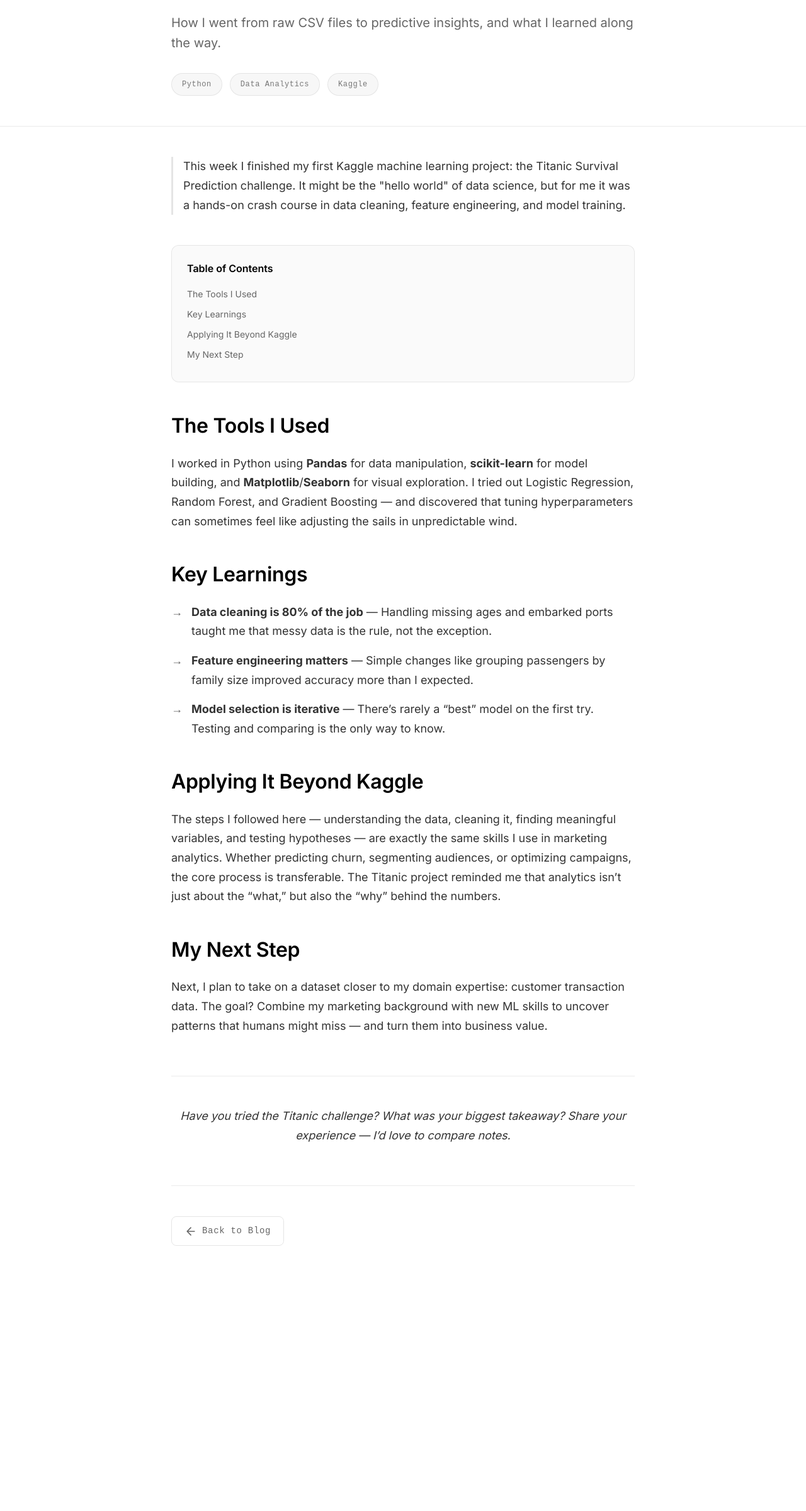
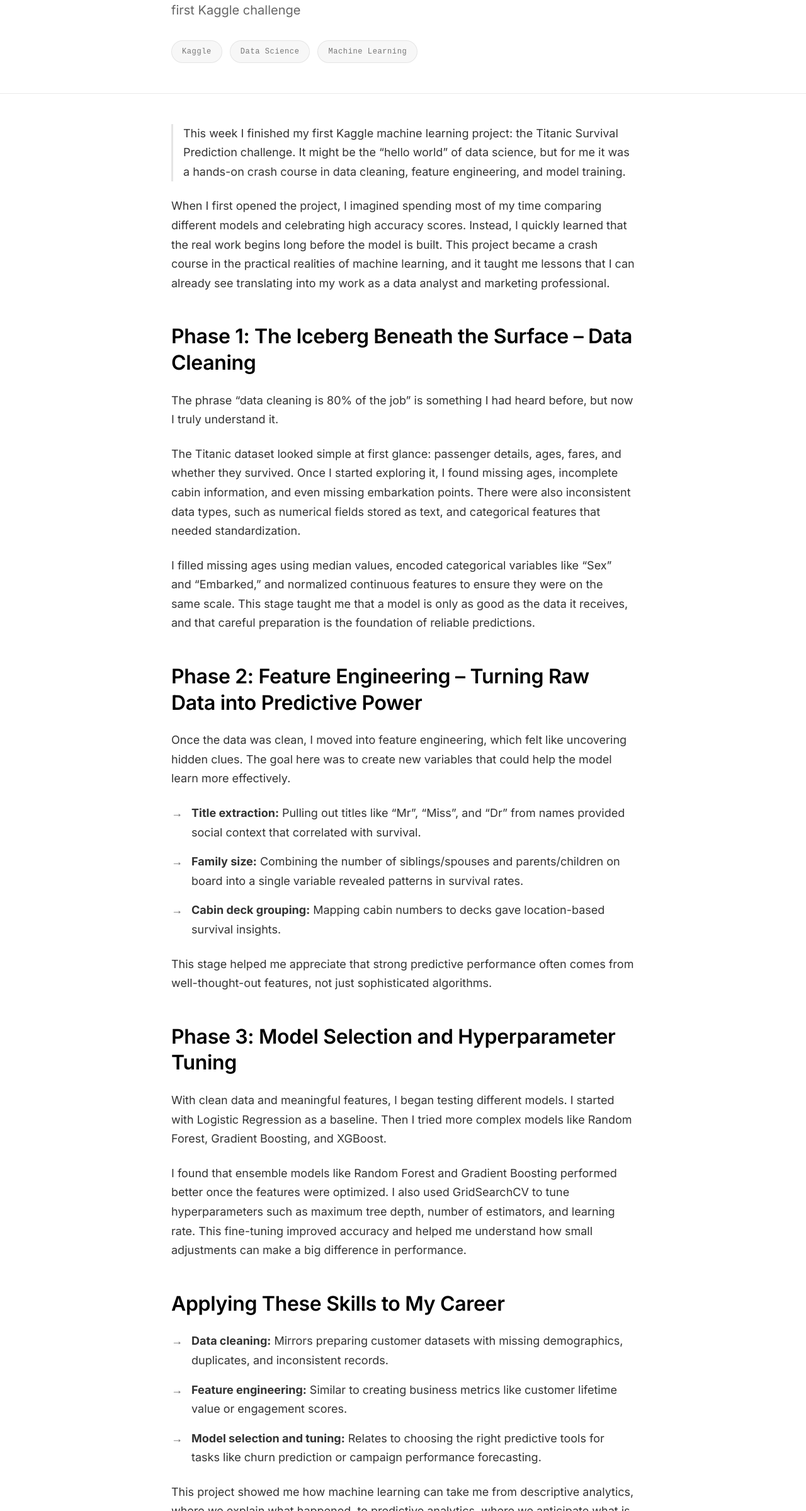
Before and after one commit to kylelcc/kylelcc.github.io, a plain HTML site: page blog/blog-post-1.html in a window 1280 px wide. Shown: the part 401-2800 px from the top of the page at 63% size. Before the commit the page ends 2443 px from the top, so only its background shows below. Drawn offline with nearby package versions, Linux system fonts and the light colour scheme; a web font is replaced by a local one.

Commit message:
Update blog-post-1.html

```diff
--- a/blog/blog-post-1.html
+++ b/blog/blog-post-1.html
@@ -3,7 +3,7 @@
 <head>
   <meta charset="UTF-8" />
   <meta name="viewport" content="width=device-width, initial-scale=1.0" />
-  <title>My First Machine Learning Project – Kaggle Titanic Challenge - LCC</title>
+  <title>Surviving the Titanic: My First Machine Learning Journey - LCC</title>
   <link rel="preconnect" href="https://fonts.googleapis.com">
   <link rel="preconnect" href="https://fonts.gstatic.com" crossorigin>
   <link href="https://fonts.googleapis.com/css2?family=Inter:wght@400;500;600;700&family=Fragment+Mono:wght@400&display=swap" rel="stylesheet">
@@ -15,7 +15,6 @@
   <link href="https://cdnjs.cloudflare.com/ajax/libs/prism/1.29.0/themes/prism-tomorrow.min.css" rel="stylesheet" />
 </head>
 <body>
-  <!-- Navigation -->
   <header class="nav-header">
     <a href="../index.html" class="logo">LCC</a>
     <nav class="nav-links">
@@ -34,50 +33,28 @@
     </button>
   </header>
 
-  <!-- Mobile Menu -->
-  <div id="mobile-menu" class="mobile-menu">
-    <div class="mobile-menu-header">
-      <button id="close-menu" class="close-menu-button">
-        <svg width="24" height="24" fill="none" stroke="currentColor" viewBox="0 0 24 24">
-          <path stroke-linecap="round" stroke-linejoin="round" stroke-width="2" d="M6 18L18 6M6 6l12 12"></path>
-        </svg>
-      </button>
-    </div>
-    <nav class="mobile-nav-links">
-      <a href="../blog.html" class="mobile-nav-link">Blog</a>
-      <a href="../contact.html" class="mobile-nav-link">Contact</a>
-      <button id="mobile-theme-toggle" class="mobile-theme-toggle">
-        <svg width="20" height="20" fill="none" stroke="currentColor" viewBox="0 0 24 24">
-          <path stroke-linecap="round" stroke-linejoin="round" stroke-width="2" d="M20.354 15.354A9 9 0 018.646 3.646 9.003 9.003 0 0012 21a9.003 9.003 0 008.354-5.646z"></path>
-        </svg>
-        Dark Mode
-      </button>
-    </nav>
-  </div>
-
-  <!-- Article Content -->
   <main class="article-main">
     <header class="article-header">
       <div class="article-header-content">
         <nav class="breadcrumb">
           <a href="../blog.html" class="breadcrumb-link">Blog</a>
           <span class="breadcrumb-separator">/</span>
-          <span class="breadcrumb-current">My First Machine Learning Project – Kaggle Titanic Challenge</span>
+          <span class="breadcrumb-current">Surviving the Titanic: My First Machine Learning Journey</span>
         </nav>
 
         <div class="article-meta">
-          <time class="article-date">August 12, 2025</time>
+          <time class="article-date">August 13, 2025</time>
           <span class="article-category">Machine Learning</span>
-          <span class="reading-time">5 min read</span>
+          <span class="reading-time">8 min read</span>
         </div>
 
-        <h1 class="article-title">My First Machine Learning Project – Kaggle Titanic Challenge</h1>
-        <p class="article-subtitle">How I went from raw CSV files to predictive insights, and what I learned along the way.</p>
+        <h1 class="article-title">Surviving the Titanic: My First Machine Learning Journey</h1>
+        <p class="article-subtitle">From raw passenger data to predictive survival models — lessons from my first Kaggle challenge</p>
 
         <div class="article-tags">
-          <span class="article-tag">Python</span>
-          <span class="article-tag">Data Analytics</span>
           <span class="article-tag">Kaggle</span>
+          <span class="article-tag">Data Science</span>
+          <span class="article-tag">Machine Learning</span>
         </div>
       </div>
     </header>
@@ -87,61 +64,60 @@
 
         <section class="article-section">
           <p class="article-intro">
-            This week I finished my first Kaggle machine learning project: the Titanic Survival Prediction challenge. It might be the "hello world" of data science, but for me it was a hands-on crash course in data cleaning, feature engineering, and model training.
+            This week I finished my first Kaggle machine learning project: the Titanic Survival Prediction challenge. It might be the “hello world” of data science, but for me it was a hands-on crash course in data cleaning, feature engineering, and model training.
           </p>
+          <p>When I first opened the project, I imagined spending most of my time comparing different models and celebrating high accuracy scores. Instead, I quickly learned that the real work begins long before the model is built. This project became a crash course in the practical realities of machine learning, and it taught me lessons that I can already see translating into my work as a data analyst and marketing professional.</p>
         </section>
 
         <section class="article-section">
-          <h2>The Tools I Used</h2>
-          <p>
-            I worked in Python using <strong>Pandas</strong> for data manipulation, <strong>scikit-learn</strong> for model building, and <strong>Matplotlib</strong>/<strong>Seaborn</strong> for visual exploration. I tried out Logistic Regression, Random Forest, and Gradient Boosting — and discovered that tuning hyperparameters can sometimes feel like adjusting the sails in unpredictable wind.
-          </p>
+          <h2>Phase 1: The Iceberg Beneath the Surface – Data Cleaning</h2>
+          <p>The phrase “data cleaning is 80% of the job” is something I had heard before, but now I truly understand it.</p>
+          <p>The Titanic dataset looked simple at first glance: passenger details, ages, fares, and whether they survived. Once I started exploring it, I found missing ages, incomplete cabin information, and even missing embarkation points. There were also inconsistent data types, such as numerical fields stored as text, and categorical features that needed standardization.</p>
+          <p>I filled missing ages using median values, encoded categorical variables like “Sex” and “Embarked,” and normalized continuous features to ensure they were on the same scale. This stage taught me that a model is only as good as the data it receives, and that careful preparation is the foundation of reliable predictions.</p>
         </section>
 
         <section class="article-section">
-          <h2>Key Learnings</h2>
+          <h2>Phase 2: Feature Engineering – Turning Raw Data into Predictive Power</h2>
+          <p>Once the data was clean, I moved into feature engineering, which felt like uncovering hidden clues. The goal here was to create new variables that could help the model learn more effectively.</p>
           <ul class="article-list">
-            <li><strong>Data cleaning is 80% of the job</strong> — Handling missing ages and embarked ports taught me that messy data is the rule, not the exception.</li>
-            <li><strong>Feature engineering matters</strong> — Simple changes like grouping passengers by family size improved accuracy more than I expected.</li>
-            <li><strong>Model selection is iterative</strong> — There’s rarely a “best” model on the first try. Testing and comparing is the only way to know.</li>
+            <li><strong>Title extraction:</strong> Pulling out titles like “Mr”, “Miss”, and “Dr” from names provided social context that correlated with survival.</li>
+            <li><strong>Family size:</strong> Combining the number of siblings/spouses and parents/children on board into a single variable revealed patterns in survival rates.</li>
+            <li><strong>Cabin deck grouping:</strong> Mapping cabin numbers to decks gave location-based survival insights.</li>
           </ul>
+          <p>This stage helped me appreciate that strong predictive performance often comes from well-thought-out features, not just sophisticated algorithms.</p>
         </section>
 
         <section class="article-section">
-          <h2>Applying It Beyond Kaggle</h2>
-          <p>
-            The steps I followed here — understanding the data, cleaning it, finding meaningful variables, and testing hypotheses — are exactly the same skills I use in marketing analytics. Whether predicting churn, segmenting audiences, or optimizing campaigns, the core process is transferable. The Titanic project reminded me that analytics isn’t just about the “what,” but also the “why” behind the numbers.
-          </p>
+          <h2>Phase 3: Model Selection and Hyperparameter Tuning</h2>
+          <p>With clean data and meaningful features, I began testing different models. I started with Logistic Regression as a baseline. Then I tried more complex models like Random Forest, Gradient Boosting, and XGBoost.</p>
+          <p>I found that ensemble models like Random Forest and Gradient Boosting performed better once the features were optimized. I also used GridSearchCV to tune hyperparameters such as maximum tree depth, number of estimators, and learning rate. This fine-tuning improved accuracy and helped me understand how small adjustments can make a big difference in performance.</p>
         </section>
 
         <section class="article-section">
-          <h2>My Next Step</h2>
-          <p>
-            Next, I plan to take on a dataset closer to my domain expertise: customer transaction data. The goal? Combine my marketing background with new ML skills to uncover patterns that humans might miss — and turn them into business value.
-          </p>
+          <h2>Applying These Skills to My Career</h2>
+          <ul class="article-list">
+            <li><strong>Data cleaning:</strong> Mirrors preparing customer datasets with missing demographics, duplicates, and inconsistent records.</li>
+            <li><strong>Feature engineering:</strong> Similar to creating business metrics like customer lifetime value or engagement scores.</li>
+            <li><strong>Model selection and tuning:</strong> Relates to choosing the right predictive tools for tasks like churn prediction or campaign performance forecasting.</li>
+          </ul>
+          <p>This project showed me how machine learning can take me from descriptive analytics, where we explain what happened, to predictive analytics, where we anticipate what is likely to happen.</p>
+        </section>
+
+        <section class="article-section">
+          <h2>Final Reflection</h2>
+          <p>The Titanic project was more than a coding exercise. It was a complete learning experience in managing a machine learning workflow from start to finish. I discovered that success comes from a balance of technical skill, creative problem solving, and attention to detail.</p>
+          <p>I now see machine learning as a valuable extension of my existing analytical toolkit. In marketing and data analysis, these skills can help transform large volumes of raw information into actionable insights that guide better business decisions.</p>
         </section>
 
         <footer class="article-footer">
           <div class="article-footer-content">
             <p class="article-footer-text">
-              Have you tried the Titanic challenge? What was your biggest takeaway? Share your experience — I’d love to compare notes.
+              My first Kaggle project taught me that success in machine learning isn’t just about the model — it’s about the entire process, from data cleaning to deploying insights.
             </p>
           </div>
         </footer>
-
-        <nav class="article-navigation">
-          <a href="../blog.html" class="nav-back">
-            <svg width="20" height="20" fill="none" stroke="currentColor" viewBox="0 0 24 24">
-              <path stroke-linecap="round" stroke-linejoin="round" stroke-width="2" d="M19 12H5m7-7l-7 7 7 7"></path>
-            </svg>
-            Back to Blog
-          </a>
-        </nav>
-
       </div>
     </article>
   </main>
-
-  <script src="assets/blog-post.js"></script>
 </body>
 </html>
```
